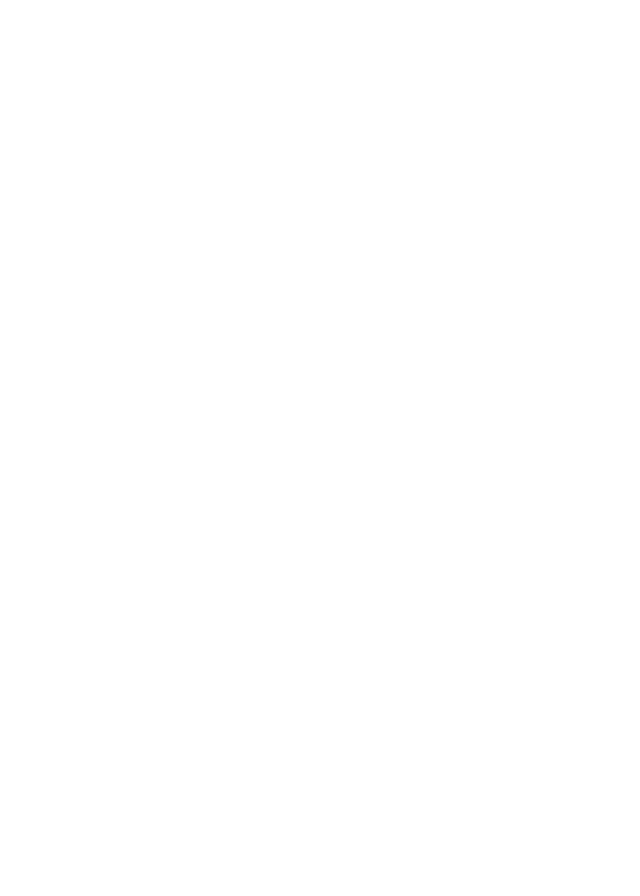
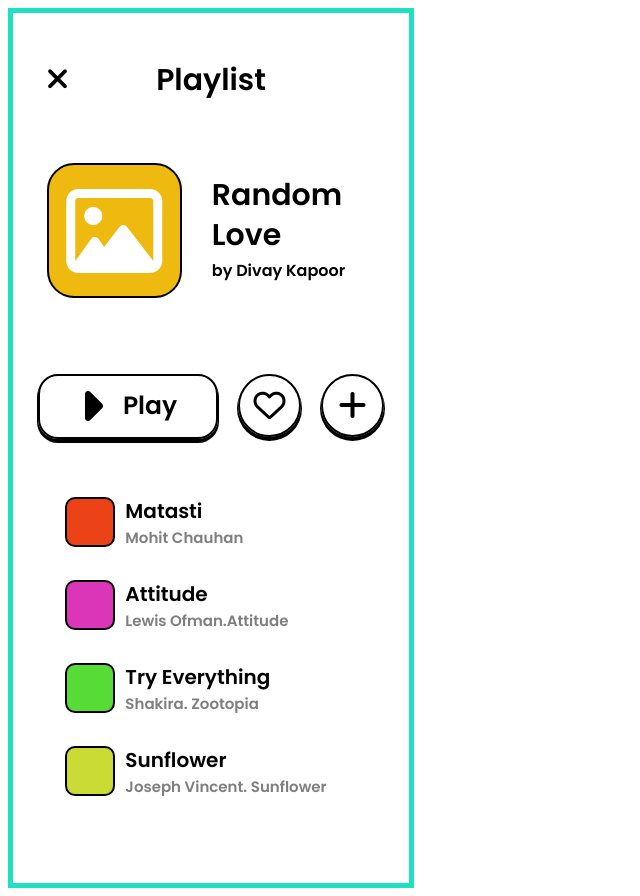
Before and after one commit to toomanysulkies/2021-study-for-web-html, a plain HTML site: page nomadcoder-kokoatalk/nomadcoder.05.html in a window 1280 px wide. Shown: the whole page, without its empty margins (0-640 px from the left). Before the commit the page ends 800 px from the top, so only its background shows below. Drawn offline with Linux system fonts and the light colour scheme.

Commit message:
challege and practice

```diff
--- a/nomadcoder-kokoatalk/05.index.css
+++ b/nomadcoder-kokoatalk/05.index.css
@@ -7,7 +7,7 @@ body{ font-family:-apple-system, BlinkMacSystemFont, 'Segoe UI', Roboto, Oxygen,
 }
 
 .status-bar__column:first-child span {
-	margin-right: 5px;;
+	margin-right: 5px;
 }
 /* 맨 위의 알림창 */
 
--- a/nomadcoder-kokoatalk/nomadcoder.05.css
+++ b/nomadcoder-kokoatalk/nomadcoder.05.css
@@ -1,3 +1,169 @@
 /* @media screen and (min-width:601px) and (max-width:1200x)
 {div { background-color: wheat;}
 }   이런 식으로 미디어 쿼리를 작성한다*/
+*{
+  box-sizing: border-box;
+	font-family: 'Poppins', sans-serif;
+}
+
+body{
+	display: flex;
+	justify-content: space-evenly;
+	align-items: center;
+	flex-direction:column;
+	border: 5px solid rgb(31, 224, 192);
+	width:406px;
+	height:880px;
+}
+
+.status-bar
+{ font-size:30px;
+	margin-top: -20px;
+display: flex;
+justify-content: center;
+align-items: space-between;
+	flex-direction:row;
+height: 40px;}
+
+.status-bar__column:first-child .fa-times
+{	margin-left:-110px;}
+
+.status-bar__column:last-child span
+{display: flex;
+justify-content: center;
+}
+
+.main
+{
+	display: flex;
+	justify-content: space-between;
+	align-items: center;
+	flex-direction: row;
+	margin-left: -30px;
+
+}
+.main__picture
+{background-color:#eeba0f;
+	width: 135px; height: 135px;
+border-radius: 20%;
+border:2px solid black;
+display: flex;
+justify-content: center;
+align-items: center;
+flex-direction: column;}
+
+.main__picture i{color:white;}
+
+.main__caption__cap
+{ margin-top: -5px;
+	margin-left: 30px;
+	display: flex;
+	justify-content: left;
+	align-items: center;
+	justify-content: column;
+}
+
+.main__caption__cap:first-child
+{
+	font-size: 30px;
+}
+.main__caption__cap:nth-child(2)
+{
+	font-size: 30px;
+	margin-bottom: 5px;
+}
+.button-bar
+{
+	height: 67px;
+	display: flex;
+	justify-content:center;
+	align-items: space-between;
+	flex-direction: row;
+
+}
+
+.button-bar__play
+{margin:10px;
+	display: flex;
+	justify-content:center;
+	align-items: center;
+	flex-direction: row;
+	width: 180px; height: 65px;
+	border-radius: 20px  20px  20px  20px;
+	border: 2px solid black;
+box-shadow: 0px 3px 0px 1px #000000;
+
+
+}
+.button-bar__play span{
+	font-size:25px;
+	margin-left: 20px;
+}
+
+.button-bar__heart
+{	display: flex;
+	justify-content: center;
+	align-items: center;
+	flex-direction: column;
+	width: 63px; height: 63px;
+	border-radius:50%;
+	border: 2px solid black;
+box-shadow: 0px 3px 0px 1px #000000;
+margin:10px;
+}
+
+.button-bar__add
+{display: flex;
+	justify-content: center;
+	align-items: center;
+	flex-direction: column;
+	width: 63px; height: 63px;
+	border-radius:50%;
+	border: 2px solid black;
+box-shadow: 0px 3px 0px 1px #000000;
+margin:10px;
+}
+
+#list{display: flex;
+	justify-content: center;
+	align-items: flex-start;
+	flex-direction: column;
+	margin-bottom: -10px;
+margin-left: -30px;
+}
+
+
+.list__list
+{display: flex;
+flex-direction: row;
+justify-content: space-evenly;
+align-items: center;
+margin-bottom: 30px;}
+
+.list__list__caption
+{margin-left: 10px;
+	display: flex;
+flex-direction: column;
+justify-content: flex-start;
+align-items: flex-start;
+}
+.title
+{font-size: 20px;}
+
+.writer
+{font-size: 15px;
+	opacity:0.5 ;}
+
+.list__list__rec
+{width: 50px;
+	height: 50px;
+border-radius: 20%;
+border: 2px solid black;}
+#r1
+{background-color: rgb(235, 66, 23);}
+#r2
+{background-color: rgb(219, 54, 183);}
+#r3
+{background-color: rgb(87, 219, 54);}
+#r4
+{background-color: rgb(203, 219, 54);}
--- a/nomadcoder-kokoatalk/nomadcoder.05.html
+++ b/nomadcoder-kokoatalk/nomadcoder.05.html
@@ -5,16 +5,96 @@
 	<meta http-equiv="X-UA-Compatible" content="IE=edge">
 	<meta name="viewport" content="width=device-width, initial-scale=1.0">
 	<title>노마드코더05</title>
-
+	<link href="nomadcoder.05.css" rel="stylesheet">
+	<style>
+@import url('https://fonts.googleapis.com/css2?family=Poppins:wght@600&display=swap');
+</style>
 </head>
 <body>
-	<!-- 미디어쿼리의 스크린 기능으로 아이튠즈 클론만들기 -->
+	<div class="status-bar">
+		<div class="status-bar__column">
+			<i class="fas fa-times"></i>
+		</div>
+		<div class="status-bar__column"><span>Playlist</span>
+		</div>
+	</div>
+
+
+	<div class="main">
+		<div class="main__picture">
+			<i class="far fa-image fa-6x"></i>
+		</div>
+
+		<div class="main__caption">
+			<div class="main__caption__cap"><span>Random</span></div>
+			<div class="main__caption__cap"><span>Love</span></div>
+			<div class="main__caption__cap"><span>by Divay Kapoor</span></div>
+		</div>
+		</div>
+
+
+		<div class="button-bar">
+     <div class="button-bar__play">
+			<i class="fas fa-caret-right fa-3x"></i>
+			<span>Play</span>
+		 </div>
+
+     <div class="button-bar__heart ">
+			<i class="far fa-heart fa-2x"></i>
+		 </div>
+     <div class="button-bar__add">
+			<i class="fas fa-plus fa-2x"></i>
+		 </div>
+
+
+		</div>
+
+
+		<div id="list">
+
+<div class="list__list">
+  <div class="list__list__rec" id="r1"></div>
+  <div class="list__list__caption"><span class="title">Matasti</span><span class="writer">Mohit Chauhan</span></div>
+</div>
+
+  <div class="list__list">
+		<div class="list__list__rec" id="r2"></div>
+		<div class="list__list__caption"><span class="title">Attitude</span><span class="writer">Lewis Ofman.Attitude</span></div>
+	</div>
+
+  <div class="list__list">
+		<div class="list__list__rec" id="r3"></div>
+		<div class="list__list__caption"><span class="title">Try Everything</span><span class="writer">Shakira. Zootopia</span></div>
+
+	</div>
+
+  <div class="list__list">
+		<div class="list__list__rec" id="r4"></div>
+		<div class="list__list__caption"><span class="title">Sunflower</span><span class="writer">Joseph Vincent. Sunflower</span></div>
+
+	</div>
+
+
+
+		</div>
+
+
+
+
+
+
+
+
+	<script src="https://kit.fontawesome.com/6478f529f2.js"
+	 crossorigin="anonymous"></script>
+
+ 	<!-- 미디어쿼리의 스크린 기능으로 아이튠즈 클론만들기 -->
 	<!-- 클론 분석: teal 컬러 보더라인이 있는 길쭉한 핸드폰 화면 비율의 화면
-	내비게이션에 닫기와 플레이스트 있다 (각각 왼쪽과 중앙 정렬)
-메인 사진과 메인 음악 설명, 작곡가
-아래에 플레이 좋아요 추가 버튼있다
-밑으로 일렬로 다음 음악 설명 있음
-폰트어썸에서 엑스표, 플레이, 좋아요,추가 이모티콘 다운 필요 -->
+// 	내비게이션에 닫기와 플레이스트 있다 (각각 왼쪽과 중앙 정렬)
+// 메인 사진과 메인 음악 설명, 작곡가
+// 아래에 플레이 좋아요 추가 버튼있다
+// 밑으로 일렬로 다음 음악 설명 있음
+// 폰트어썸에서 엑스표, 플레이, 좋아요,추가 이모티콘 다운 필요 -->
 
 </body>
 </html>
```
